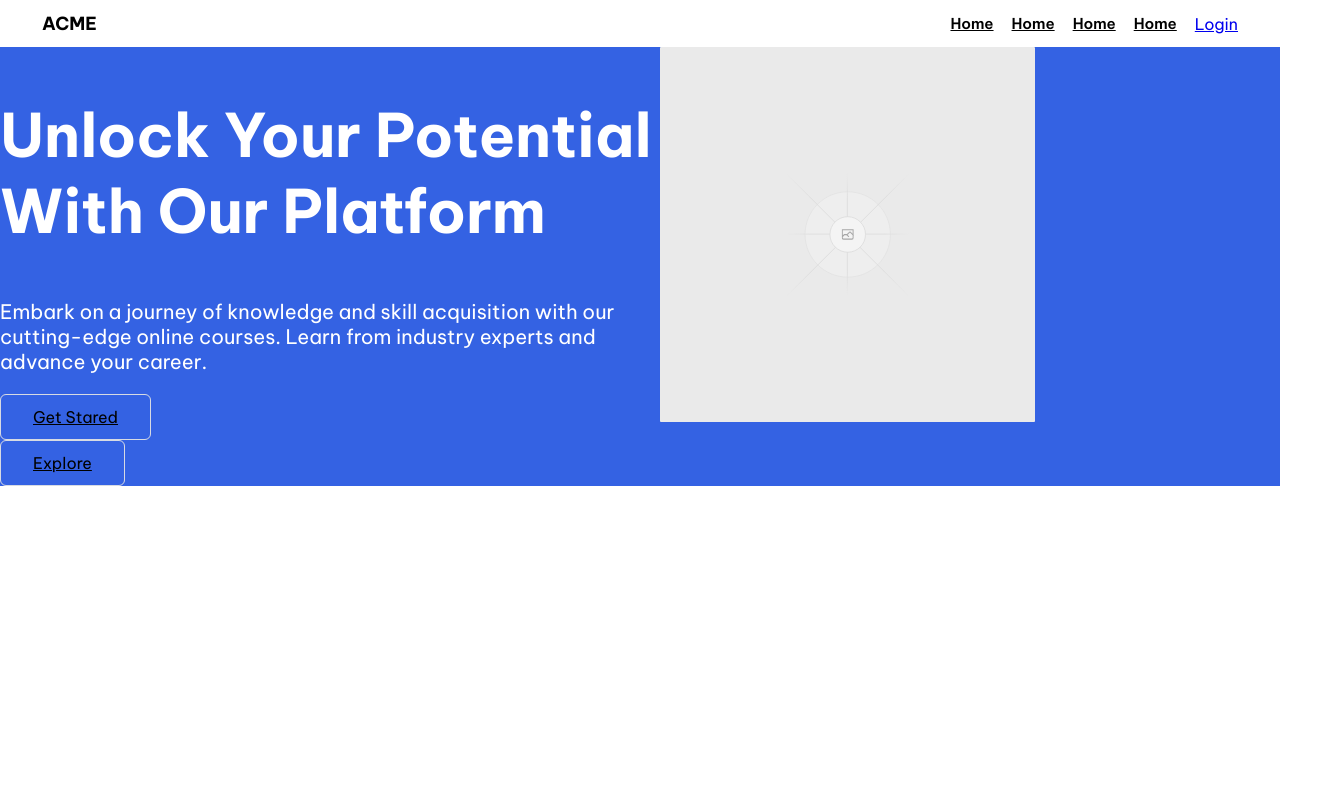
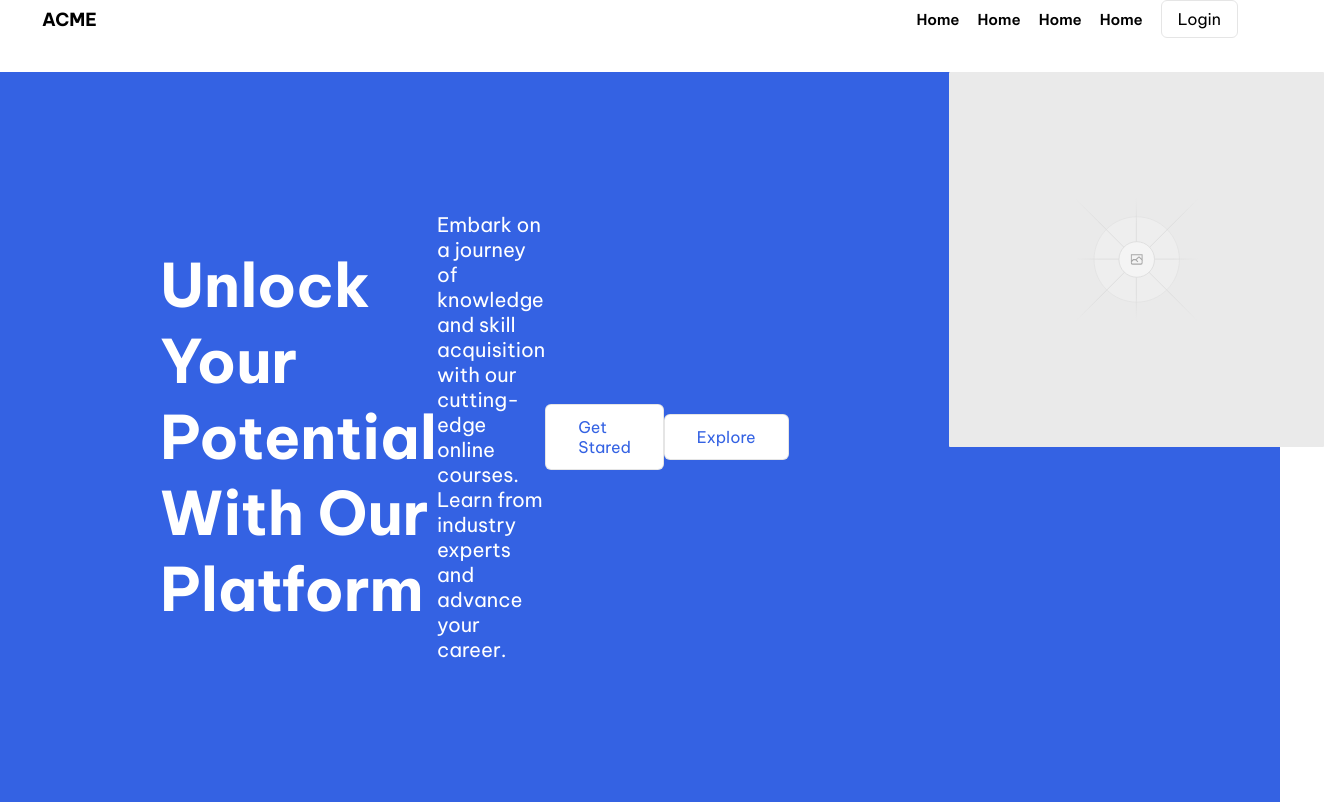
Before and after one commit to Caterin12/Proyecto, a plain HTML site: page index.html in a window 1280 px wide. Shown: the whole page, 1324 px wide, since content can reach past the window. Drawn offline with Linux system fonts and the light colour scheme.

Commit message:
primera parte terminada

```diff
--- a/index.html
+++ b/index.html
@@ -12,7 +12,7 @@
 
 <body>
    <header>
-    <div class="inline-container">
+    <div class="--inline-container">
          <h1 class="logo">ACME</h1>
         <nav>
             <a href="#" class="--link">Home</a>
--- a/style.css
+++ b/style.css
@@ -1,23 +1,59 @@
-.logo {
-    font-size: 18px;
+:root {
+    --white: #ffffff;
+    --cultured: hsl(225, 20%, 96%);
+    --onyx: hsl(207, 8%, 21%);;
+    --gray-white: #F2F2F2;
+    --gray: #333333;
+    --gray-medium: #E4E4E4;
+    --gray-strong: #cbcbcb;
+    --gray-semi-strong: #F6F5F6;
+    --black: #000000;
+    --blue-lite: #DCE6FA;
+    --blue-main: #3462E3;
+    --blue-dark: #1E3A8A;
+    --blue-full-dark: #253985;
+    --blue-alternative: #96C8FF;
+    --blue-death: #F5FAFF;
+    --gray-main: #6B7280;
 }
+
 
 html {
     font-family: 'Be Vietnam Pro', sans-serif;
     scroll-behavior: smooth;
 }
 
-body {
+*, *::before, *::after {
     margin: 0;
     padding: 0;
-    background-color: white;
 }
-.inline-container {
+
+a{
+    text-decoration:  none;
+}
+
+.--inline-container {
     /* Padding-inline */
     display: flex;
     align-items: center;
     justify-content: space-between;
     padding-inline: 42px;
+}
+
+.logo {
+    font-size: 18px;
+}
+
+header{
+    background-color: var(--white);
+    height: 72px;
+}
+
+.header-container{
+    display: flex;
+    justify-content: space-between;
+    align-items: center;
+    height: 100%;
 }
 
 nav {
@@ -32,7 +68,7 @@ nav {
     color: #000;
 }
 
-.--butto, .--button-white{
+.--button, .--button-white{
     display: flex;
     padding-inline: 16px;
     padding-block: 8px;
@@ -45,6 +81,8 @@ nav {
     width: fit-content;
     padding-block: 12px;
     padding-inline: 32px;
+    background-color: var(--white);
+    color: var(--blue-main);
 }
 .--title{
     font-size:  60px;
@@ -76,5 +114,10 @@ nav {
 }
 
 .frist-container{
-    width: 660px;
+    display: flex;
+    justify-content:  space-between;
+    align-items: center;
+    width: 100%;
+    padding-inline: 160px;
+    padding-block: 140px;
 }
```
